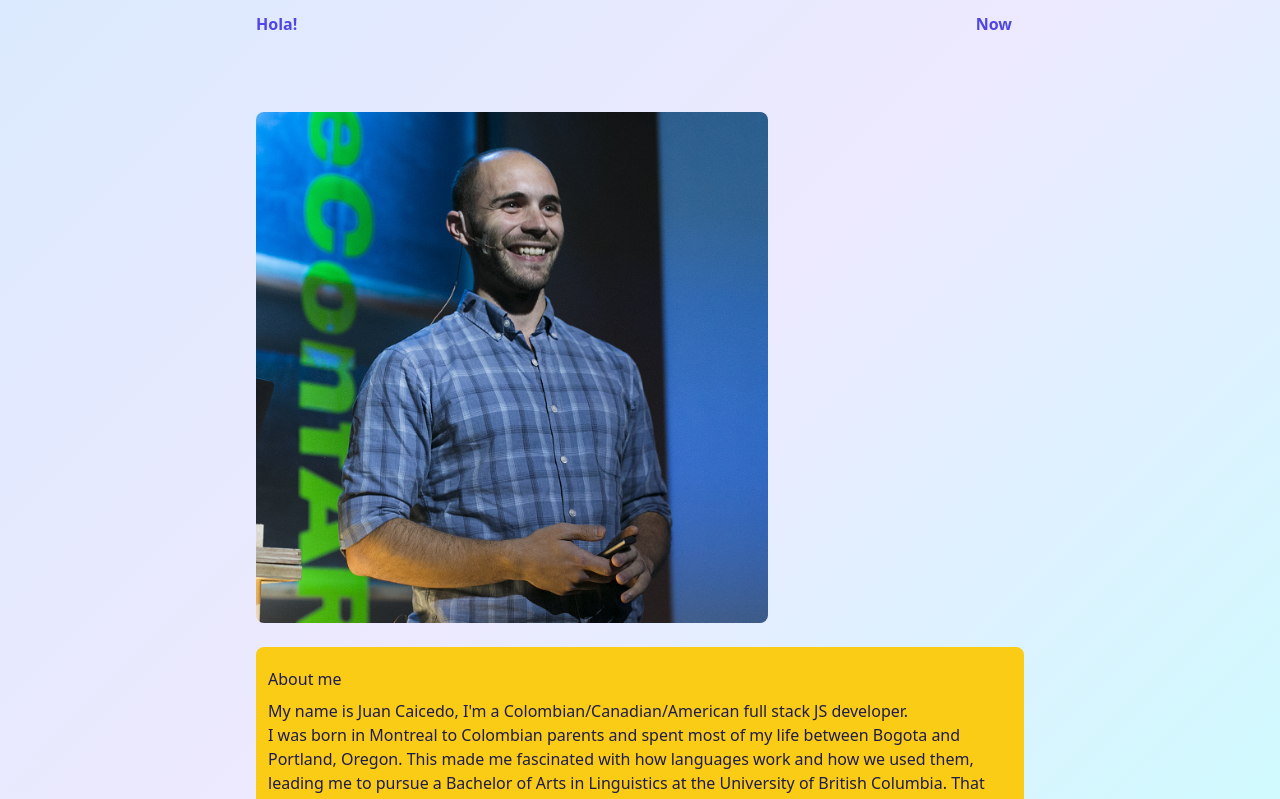
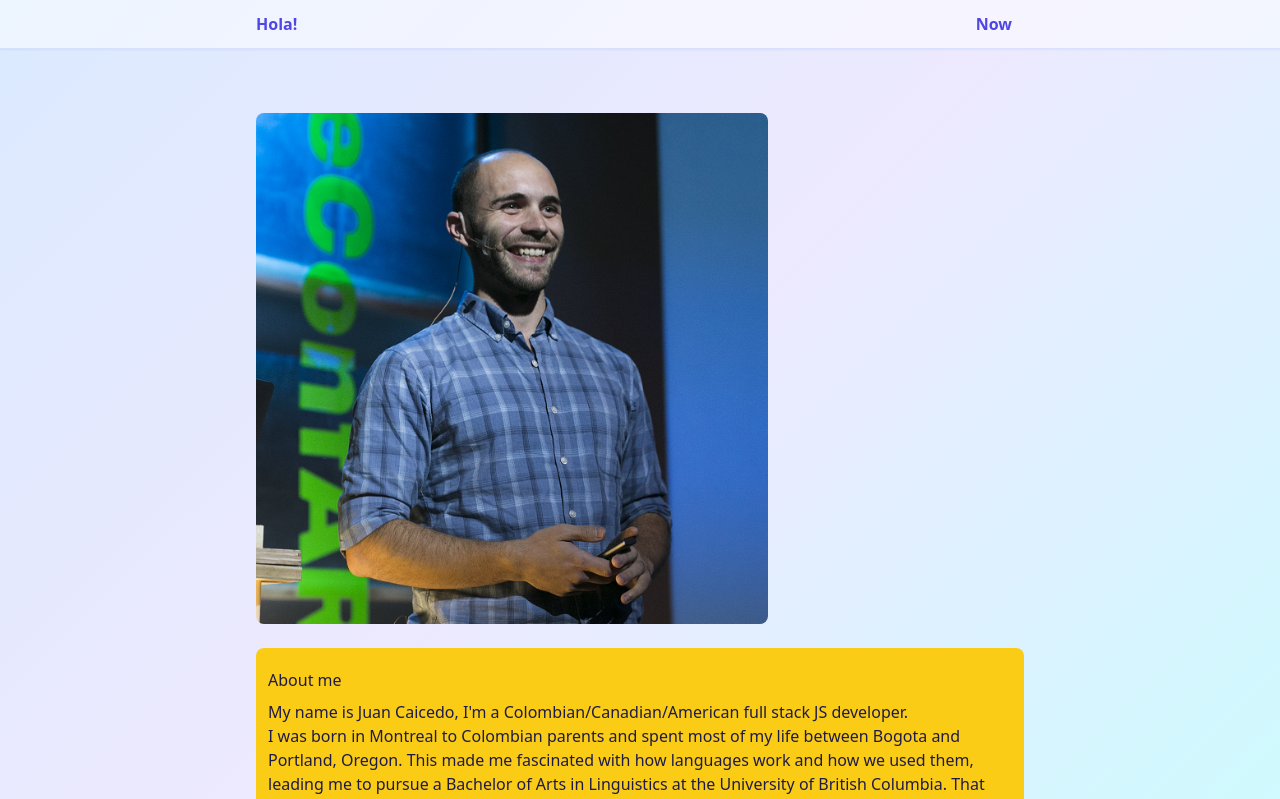
Before and after one commit to JuanCaicedo/personal-blog, a Next.js app: page /about in a window 1280 px wide. Shown: the top 799 px of the page. Built offline with nearby package versions, Linux system fonts and the light colour scheme.

Commit message:
feat(nav): elevate nav with translucent tint over pastel gradient

```diff
--- a/components/Layout.js
+++ b/components/Layout.js
@@ -4,7 +4,7 @@ import Nav from './Nav'
 
 export default function Layout({ children, title = 'Juan Caicedo' }) {
   return (
-    <div className="font-sans layout h-full">
+    <div className="font-sans min-h-screen">
       <Head>
         <title>{title}</title>
         <meta name="viewport" content="width=device-width, initial-scale=1" />
--- a/components/Nav.js
+++ b/components/Nav.js
@@ -8,7 +8,7 @@ const NavLink = ({ to, external, children, className = '' }) => {
 }
 
 const Nav = () => (
-  <header className="w-full">
+  <header className="w-full bg-white/50 border-b border-indigo-200/60 shadow-sm">
     <nav className="py-3 flex mx-auto max-w-3xl px-8 md:px-0">
       <NavLink to="/" className="flex-1">
         Hola!
```
